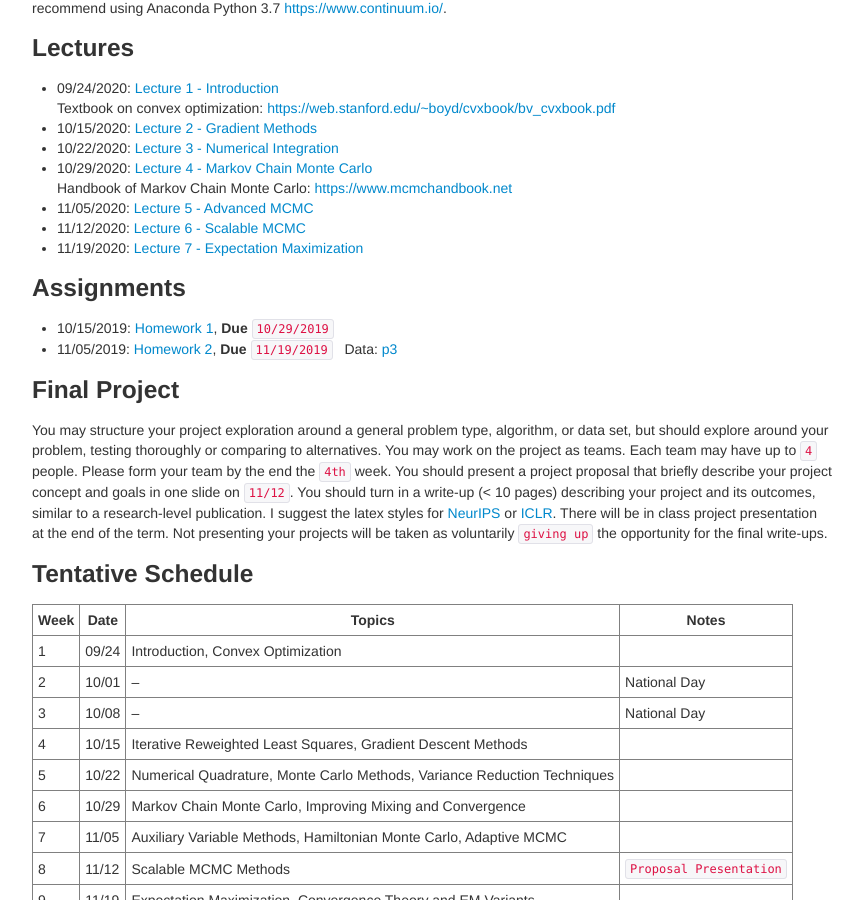
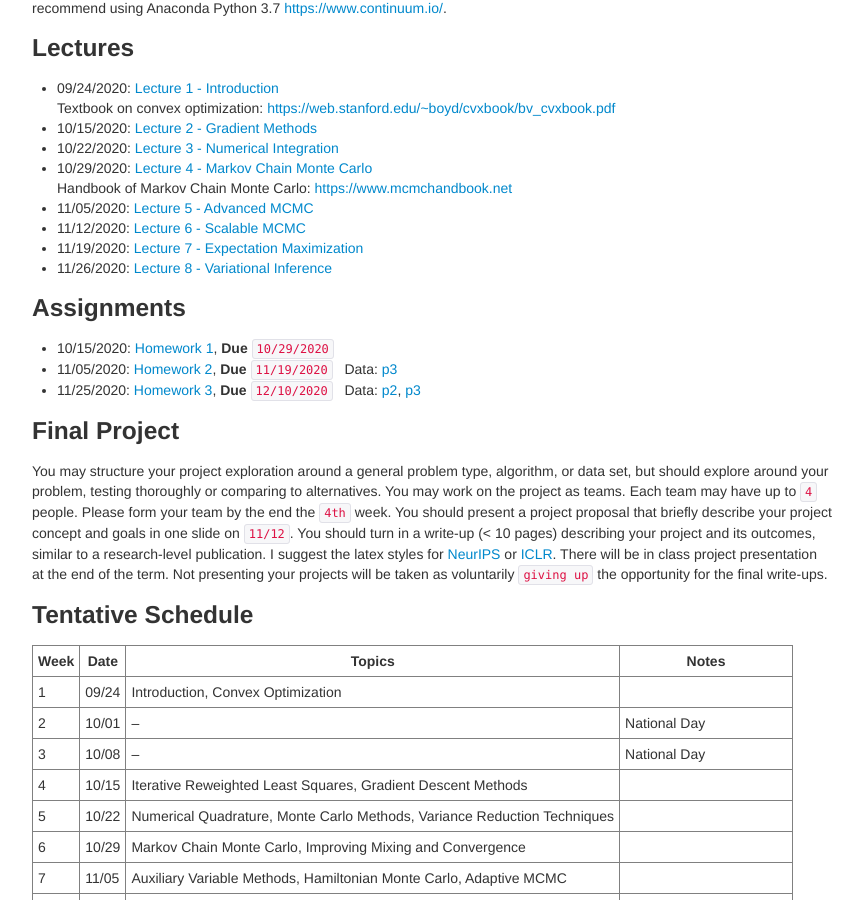
Before and after one commit to zcrabbit/zcrabbit.github.io, a Jekyll site: the page built from courses/smcm-f20.md, in a window 1280 px wide and 900 px high, scrolled down 1045 px. Shown: the whole window, without its empty margins (208-1071 px from the left). Built offline with Jekyll 4.4.1, drawn with Linux system fonts in a browser that asks for light colours.

Commit message:
lecture 8 and homework 3 out

```diff
--- a/courses/smcm-f20.md
+++ b/courses/smcm-f20.md
@@ -45,11 +45,13 @@ We will use python during the course. A good Python tutorial is available at <ht
 - 11/05/2020: [Lecture 5 - Advanced MCMC]({{sites.baseurl}}/static/slides/smcm_fall20/lec05.pdf)
 - 11/12/2020: [Lecture 6 - Scalable MCMC]({{sites.baseurl}}/static/slides/smcm_fall20/lec06.pdf)
 - 11/19/2020: [Lecture 7 - Expectation Maximization]({{sites.baseurl}}/static/slides/smcm_fall20/lec07.pdf)
+- 11/26/2020: [Lecture 8 - Variational Inference]({{sites.baseurl}}/static/slides/smcm_fall20/lec08.pdf)
 
 
 ### Assignments
-- 10/15/2019: [Homework 1]({{sites.baseurl}}/static/slides/smcm_fall20/hw01.pdf), **Due** `10/29/2019`
-- 11/05/2019: [Homework 2]({{sites.baseurl}}/static/slides/smcm_fall20/hw02.pdf), **Due** `11/19/2019` &nbsp; Data: [p3]({{sites.baseurl}}/static/datasets/mcs_hw2_p3_data.npy)
+- 10/15/2020: [Homework 1]({{sites.baseurl}}/static/slides/smcm_fall20/hw01.pdf), **Due** `10/29/2020`
+- 11/05/2020: [Homework 2]({{sites.baseurl}}/static/slides/smcm_fall20/hw02.pdf), **Due** `11/19/2020` &nbsp; Data: [p3]({{sites.baseurl}}/static/datasets/mcs_hw2_p3_data.npy)
+- 11/25/2020: [Homework 3]({{sites.baseurl}}/static/slides/smcm_fall20/hw03.pdf), **Due** `12/10/2020` &nbsp; Data: [p2]({{sites.baseurl}}/static/datasets/mog_data.npy), [p3]({{sites.baseurl}}/static/datasets/proteins.zip)
 
 ### Final Project
 You may structure your project exploration around a general problem type, algorithm, or data set, but should explore around your problem, testing thoroughly or comparing to alternatives. You may work on the project as teams. Each team may have up to `4` people. Please form your team by the end the `4th` week. You should present a project proposal that briefly describe your project concept and goals in one slide on `11/12`. You should turn in a write-up (< 10 pages) describing your project and its outcomes, similar to a research-level publication. I suggest the latex styles for [NeurIPS](https://nips.cc/Conferences/2019/PaperInformation/StyleFiles) or [ICLR](https://iclr.cc/Conferences/2019/CallForPapers). There will be in class project presentation at the end of the term. Not presenting your projects will be taken as voluntarily `giving up` the opportunity for the final write-ups.
```
Also changed, not shown: 6 other files.
